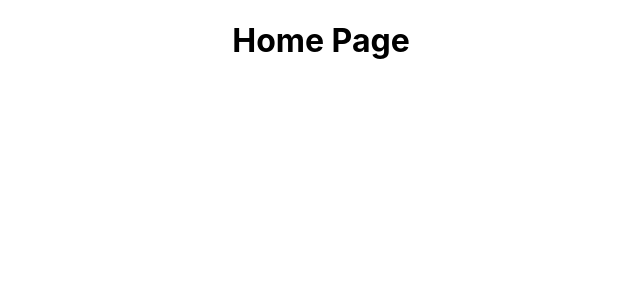
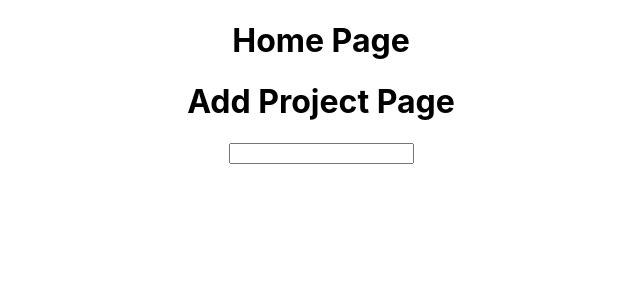
Before and after one commit to daunelaugust/weWorkin, a React (Create React App) app in the folder web/: page /addproject in a window 1280 px wide. Shown: the top 300 px of the page, without its empty margins (319-959 px from the left). Built offline with nearby package versions, Linux system fonts and the light colour scheme.

Commit message:
added router

```diff
--- a/web/package.json
+++ b/web/package.json
@@ -9,6 +9,7 @@
     "@testing-library/user-event": "^13.5.0",
     "react": "^18.2.0",
     "react-dom": "^18.2.0",
+    "react-router-dom": "^6.22.3",
     "react-scripts": "5.0.1",
     "web-vitals": "^2.1.4"
   },
--- /dev/null
+++ b/web/src/AddProjects/AddProject.jsx
@@ -0,0 +1,12 @@
+import React from 'react'
+
+export default function addProject() {
+  return (
+    <div>
+        <h1>Add Project Page</h1>
+        <form name="addProject">
+            <input type='text' id='projectName'/>
+        </form>
+    </div>
+  )
+}
--- a/web/src/App.js
+++ b/web/src/App.js
@@ -1,10 +1,14 @@
-import logo from './logo.svg';
 import './App.css';
+import AddProject from './AddProjects/AddProject.jsx';
+import { Routes, Route, useNavigate } from 'react-router-dom';
 
 function App() {
   return (
     <div className="App">
            <h1>Home Page</h1>
+           <Routes>
+            <Route path = '/addproject' element = {<AddProject/>}/>
+          </Routes>
     </div>
   );
 }
--- a/web/src/index.js
+++ b/web/src/index.js
@@ -3,11 +3,15 @@ import ReactDOM from 'react-dom/client';
 import './index.css';
 import App from './App.js';
 import reportWebVitals from './reportWebVitals.js';
+import { BrowserRouter as Router } from 'react-router-dom';
+
 
 const root = ReactDOM.createRoot(document.getElementById('root'));
 root.render(
   <React.StrictMode>
-    <App />
+    <Router>
+      <App />
+    </Router>
   </React.StrictMode>
 );
 
```
Also changed, not shown: web/src/AddProjects/AddProject.css (added), 1 other file (tests, documents, lock files or other folders).
